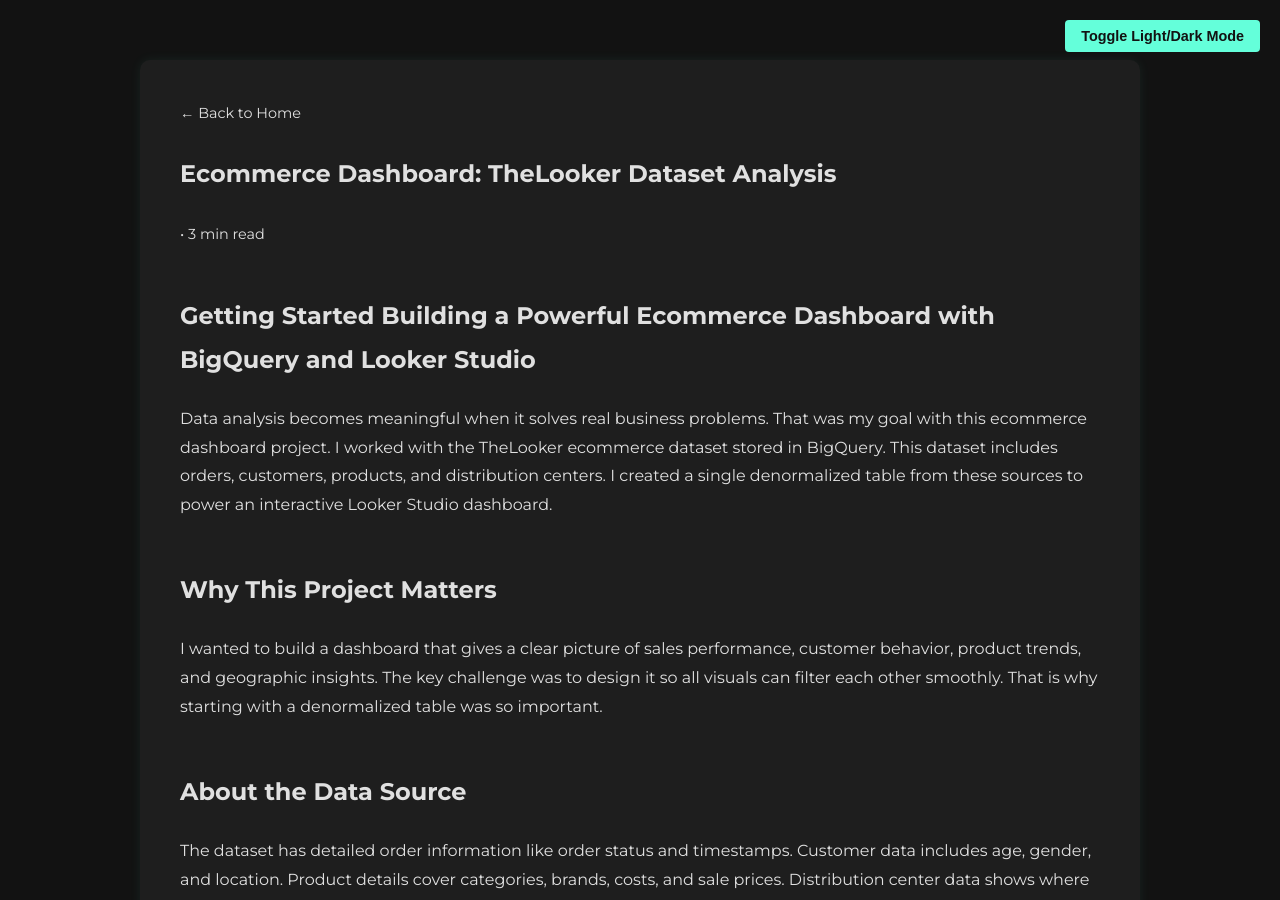
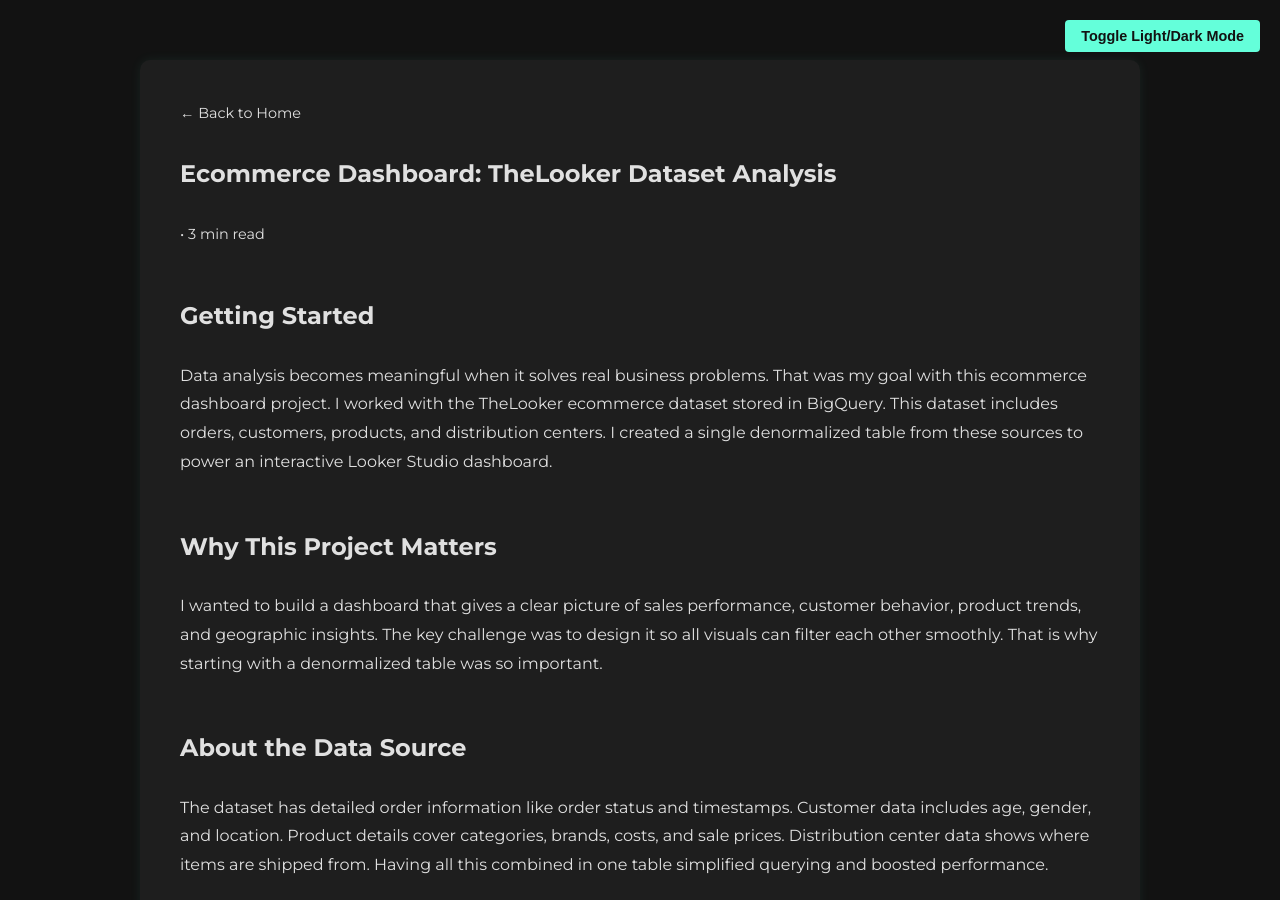
Before and after one commit to Fassilsis/fassilsis.github.io, a Jekyll site: the page built from projects/thelooker-ecommerce-dashboard.md, in a window 1280 px wide and 900 px high. Built offline with Jekyll 4.4.1, drawn with Linux system fonts in a browser that asks for light colours.

Commit message:
Update thelooker-ecommerce-dashboard.md

```diff
--- a/projects/thelooker-ecommerce-dashboard.md
+++ b/projects/thelooker-ecommerce-dashboard.md
@@ -9,7 +9,7 @@ tools:
 github: https://github.com/fassilsis/thelooker-ecommerce-dashboard
 ---
 
-## Getting Started  Building a Powerful Ecommerce Dashboard with BigQuery and Looker Studio
+## Getting Started
 
 Data analysis becomes meaningful when it solves real business problems. That was my goal with this ecommerce dashboard project. I worked with the TheLooker ecommerce dataset stored in BigQuery. This dataset includes orders, customers, products, and distribution centers. I created a single denormalized table from these sources to power an interactive Looker Studio dashboard.
 
```
